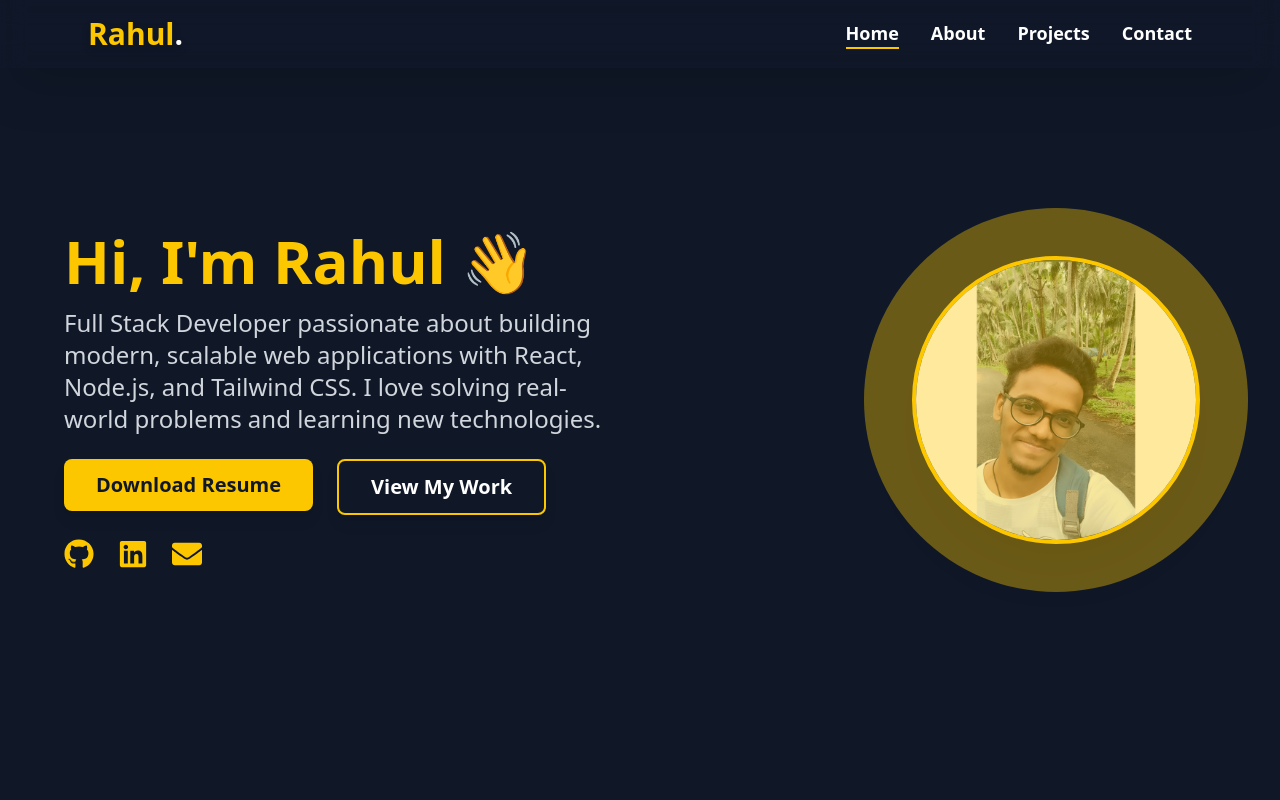
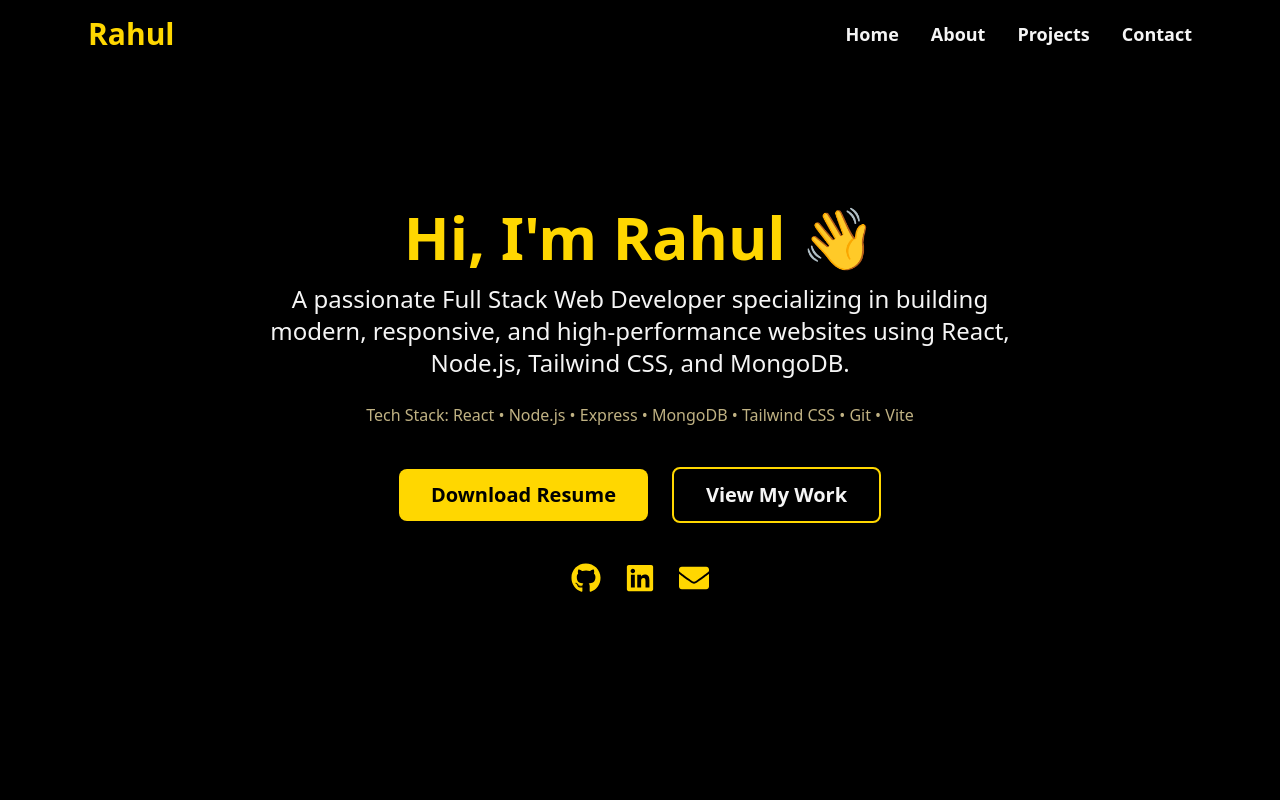
Before and after one commit to PalaniRahulDravid/My_Portfolio, a React (Vite) app: page / in a window 1280 px wide. Shown: the top 800 px of the page. Built offline with nearby package versions, Linux system fonts and the light colour scheme.

Commit message:
Transformed portfolio into single-page scroll layout with improved UI

```diff
--- a/src/App.jsx
+++ b/src/App.jsx
@@ -1,5 +1,6 @@
 import { BrowserRouter as Router, Routes, Route } from "react-router-dom";
 import Navbar from "./components/Navbar";
+import Landing from "./pages/Landing";
 import Home from "./pages/Home";
 import About from "./pages/About";
 import Projects from "./pages/Projects";
@@ -10,7 +11,8 @@ export default function App() {
     <Router>
       <Navbar />
       <Routes>
-        <Route path="/" element={<Home />} />
+        <Route path="/" element={<Landing />} />
+        <Route path="/home" element={<Home />} />
         <Route path="/about" element={<About />} />
         <Route path="/projects" element={<Projects />} />
         <Route path="/contact" element={<Contact />} />
--- a/src/components/Navbar.jsx
+++ b/src/components/Navbar.jsx
@@ -1,72 +1,91 @@
 import { useState } from "react";
-import { Link, useLocation } from "react-router-dom";
+import { Link, useLocation, useNavigate } from "react-router-dom";
 import { motion } from "framer-motion";
 import { Menu, X } from "lucide-react";
 
 export default function Navbar() {
   const [isOpen, setIsOpen] = useState(false);
   const location = useLocation();
+  const navigate = useNavigate();
 
   const navLinks = [
-    { name: "Home", path: "/" },
-    { name: "About", path: "/about" },
-    { name: "Projects", path: "/projects" },
-    { name: "Contact", path: "/contact" },
+    { name: "Home", id: "home", path: "/home" },
+    { name: "About", id: "about", path: "/about" },
+    { name: "Projects", id: "projects", path: "/projects" },
+    { name: "Contact", id: "contact", path: "/contact" },
   ];
+
+  const handleNav = (id, path) => {
+    if (location.pathname === "/") {
+      const section = document.getElementById(id);
+      if (section) {
+        section.scrollIntoView({ behavior: "smooth" });
+      }
+      setIsOpen(false);
+    } else {
+      navigate(path);
+      setIsOpen(false);
+    }
+  };
 
   return (
     <motion.nav
       initial={{ opacity: 0, y: -20 }}
       animate={{ opacity: 1, y: 0 }}
       transition={{ duration: 0.8 }}
-      className="fixed top-0 left-0 w-full bg-gray-900/80 backdrop-blur-md shadow-2xl z-50"
+      className="fixed top-0 left-0 w-full bg-black/80 backdrop-blur-lg z-50 shadow-md"
     >
       <div className="max-w-6xl mx-auto px-4 sm:px-6 py-4 flex justify-between items-center">
-        <h1 className="text-3xl font-extrabold text-yellow-400 drop-shadow-lg">
-          Rahul<span className="text-white">.</span>
+        <h1 className="text-3xl font-extrabold text-[#FFD700] drop-shadow-lg">
+          Rahul<span className="text-white"></span>
         </h1>
+
+        {/* Desktop Nav */}
         <div className="hidden md:flex space-x-8">
           {navLinks.map((link) => (
-            <Link
+            <button
               key={link.name}
-              to={link.path}
-              className={`nav-link font-semibold transition ${
+              onClick={() => handleNav(link.id, link.path)}
+              className={`font-semibold text-lg transition-all duration-200 bg-transparent border-none outline-none ${
                 location.pathname === link.path
-                  ? "text-yellow-400 border-b-2 border-yellow-400"
-                  : "text-white hover:text-yellow-400"
+                  ? "text-[#FFD700] border-b-2 border-[#FFD700]"
+                  : "text-[#F5F5F5] hover:text-[#FFD700]"
               }`}
             >
               {link.name}
-            </Link>
+            </button>
           ))}
         </div>
+
+        {/* Mobile Menu Toggle */}
         <button
-          className="md:hidden text-yellow-400"
+          className="md:hidden text-[#FFD700]"
           onClick={() => setIsOpen(!isOpen)}
         >
           {isOpen ? <X size={30} /> : <Menu size={30} />}
         </button>
       </div>
+
+      {/* Mobile Nav Dropdown */}
       {isOpen && (
         <motion.div
           initial={{ opacity: 0, y: -10 }}
           animate={{ opacity: 1, y: 0 }}
           transition={{ duration: 0.5 }}
-          className="md:hidden bg-gray-800/95 backdrop-blur-md text-white flex flex-col items-center py-4 space-y-4 shadow-lg"
+          className="md:hidden bg-[#111111]/95 text-white flex flex-col items-center py-4 space-y-4 shadow-lg"
         >
           {navLinks.map((link) => (
-            <Link
+            <button
               key={link.name}
-              to={link.path}
-              className={`mobile-nav-link font-semibold text-lg ${
+              onClick={() => handleNav(link.id, link.path)}
+              className={`font-semibold text-lg bg-transparent border-none outline-none ${
                 location.pathname === link.path
-                  ? "text-yellow-400"
-                  : "text-white hover:text-yellow-400"
+                  ? "text-[#FFD700]"
+                  : "text-[#F5F5F5] hover:text-[#FFD700]"
               }`}
-              onClick={() => setIsOpen(false)}
             >
               {link.name}
-            </Link>
+            </button>
           ))}
         </motion.div>
       )}
--- a/src/pages/About.jsx
+++ b/src/pages/About.jsx
@@ -16,9 +16,10 @@ const skills = [
 
 export default function About() {
   return (
-    <section className="min-h-screen flex items-center justify-center bg-gray-900 text-white px-4 sm:px-10">
+    <section className="min-h-screen flex items-center justify-center px-4 sm:px-10" style={{ backgroundColor: "#000000", color: "#F5F5F5" }}>
       <div className="max-w-6xl w-full grid grid-cols-1 md:grid-cols-2 gap-8 sm:gap-12 items-center">
 
+        {/* Profile Image */}
         <motion.div
           initial={{ opacity: 0, scale: 0.7, y: -20 }}
           animate={{ opacity: 1, scale: 1, y: 0 }}
@@ -31,12 +32,12 @@ export default function About() {
             <motion.div
               animate={{ y: [0, -10, 0] }}
               transition={{ duration: 2, repeat: Infinity, ease: "easeInOut" }}
-              className="absolute w-52 xs:w-64 sm:w-96 h-52 xs:h-64 sm:h-96 bg-yellow-400 rounded-full opacity-25 animate-pulse"
+              className="absolute w-52 xs:w-64 sm:w-96 h-52 xs:h-64 sm:h-96 bg-[#FFD700] rounded-full opacity-20 animate-pulse"
             ></motion.div>
             <motion.img
               src="/profile.png"
               alt="Rahul's Profile"
-              className="w-40 xs:w-48 sm:w-72 h-40 xs:h-48 sm:h-72 object-cover rounded-full border-4 border-yellow-400 shadow-2xl"
+              className="w-40 xs:w-48 sm:w-72 h-40 xs:h-48 sm:h-72 object-cover rounded-full border-4 border-[#FFD700] shadow-2xl"
               animate={{
                 rotate: [0, 2, -2, 0],
                 boxShadow: [
@@ -56,34 +57,38 @@ export default function About() {
           animate={{ opacity: 1, x: 0 }}
           transition={{ duration: 1 }}
         >
-          <h2 className="text-3xl xs:text-4xl sm:text-5xl md:text-6xl font-extrabold text-yellow-400 text-center md:text-left">
+          <h2 className="text-3xl xs:text-4xl sm:text-5xl md:text-6xl font-extrabold text-[#FFD700] text-center md:text-left">
             About Me
           </h2>
-          <p className="text-lg sm:text-xl md:text-2xl mt-4 text-gray-300 leading-relaxed text-center md:text-left">
-            Hi! I'm Rahul, a <span className="text-yellow-400">Full Stack Developer</span> passionate about building beautiful, scalable, and efficient web applications.
+          <p className="text-lg sm:text-xl md:text-2xl mt-4 leading-relaxed text-center md:text-left">
+            Hi! I'm Rahul, a <span className="text-[#FFD700]">Full Stack Developer</span> passionate about building beautiful, scalable, and efficient web applications.
           </p>
-          <p className="mt-3 text-gray-400 text-base sm:text-lg text-center md:text-left">
+          <p className="mt-3 text-[#C0B283] text-base sm:text-lg text-center md:text-left">
             I love learning new technologies and turning ideas into reality through code. My focus is on writing clean, maintainable, and high-performance applications that make a difference.
           </p>
+
+          {/* Skills */}
           <div className="mb-6 mt-6">
-            <h3 className="text-xl font-semibold text-yellow-400 mb-2 text-center md:text-left">Skills</h3>
+            <h3 className="text-xl font-semibold text-[#FFD700] mb-2 text-center md:text-left">Skills</h3>
             <div className="flex flex-wrap gap-2 justify-center md:justify-start">
               {skills.map((skill) => (
                 <span
                   key={skill}
-                  className="bg-yellow-400/20 text-yellow-300 px-3 py-1 rounded-full font-semibold text-xs xs:text-sm shadow hover:bg-yellow-400/40 transition"
+                  className="bg-[#FFD700]/20 text-[#FFD700] px-3 py-1 rounded-full font-semibold text-xs xs:text-sm shadow hover:bg-[#FFD700]/30 transition"
                 >
                   {skill}
                 </span>
               ))}
             </div>
           </div>
+
+          {/* Social Icons */}
           <div className="flex space-x-6 mt-4 justify-center md:justify-start">
             <a
               href="https://github.com/PalaniRahulDravid"
               target="_blank"
               rel="noopener noreferrer"
-              className="text-gray-300 hover:text-white text-2xl xs:text-3xl md:text-4xl transition duration-300"
+              className="text-[#FFD700] hover:text-[#C0B283] text-2xl xs:text-3xl md:text-4xl transition duration-300"
               aria-label="GitHub"
             >
               <FaGithub />
@@ -92,7 +97,7 @@ export default function About() {
               href="https://www.linkedin.com/in/palani-rahul-dravid-a89916292/"
               target="_blank"
               rel="noopener noreferrer"
-              className="text-blue-500 hover:text-blue-700 text-2xl xs:text-3xl md:text-4xl transition duration-300"
+              className="text-[#FFD700] hover:text-[#C0B283] text-2xl xs:text-3xl md:text-4xl transition duration-300"
               aria-label="LinkedIn"
             >
               <FaLinkedin />
@@ -101,7 +106,7 @@ export default function About() {
               href="https://x.com/rahulprince2526?t=13eWwpLeLtpNofPCAtO__A&s=09"
               target="_blank"
               rel="noopener noreferrer"
-              className="text-blue-400 hover:text-blue-600 text-2xl xs:text-3xl md:text-4xl transition duration-300"
+              className="text-[#FFD700] hover:text-[#C0B283] text-2xl xs:text-3xl md:text-4xl transition duration-300"
               aria-label="Twitter"
             >
               <FaTwitter />
@@ -110,7 +115,7 @@ export default function About() {
               href="https://leetcode.com/u/palani_rahul_dravid/"
               target="_blank"
               rel="noopener noreferrer"
-              className="text-yellow-400 hover:text-yellow-500 text-2xl xs:text-3xl md:text-4xl transition duration-300"
+              className="text-[#FFD700] hover:text-[#C0B283] text-2xl xs:text-3xl md:text-4xl transition duration-300"
               aria-label="LeetCode"
             >
               <FaCode />
--- a/src/pages/Home.jsx
+++ b/src/pages/Home.jsx
@@ -6,43 +6,68 @@ export default function Home() {
   const navigate = useNavigate();
 
   return (
-    <section className="h-screen flex items-center justify-center bg-gray-900 text-white px-4 sm:px-10">
-      <div className="max-w-6xl w-full grid grid-cols-1 md:grid-cols-2 gap-8 sm:gap-12 items-center">
+    <section
+      className="h-screen flex items-center justify-center px-4 sm:px-10"
+      style={{ backgroundColor: "#000000", color: "#F5F5F5" }}
+    >
+      <div className="max-w-5xl w-full text-center flex flex-col items-center justify-center">
 
-        <motion.div
-          initial={{ opacity: 0, x: -50 }}
-          animate={{ opacity: 1, x: 0 }}
+        <motion.h1
+          initial={{ opacity: 0, y: -30 }}
+          animate={{ opacity: 1, y: 0 }}
           transition={{ duration: 1 }}
-          className="order-2 md:order-1"
+          className="text-4xl xs:text-5xl sm:text-6xl font-extrabold mb-4"
+          style={{ color: "#FFD700" }}
         >
-          <h1 className="text-4xl xs:text-5xl sm:text-6xl font-extrabold text-yellow-400 text-center md:text-left mb-4">
           Hi, I'm Rahul 👋
-          </h1>
-          <p className="text-lg sm:text-2xl text-gray-300 mb-6 text-center md:text-left">
-            Full Stack Developer passionate about building modern, scalable web applications with React, Node.js, and Tailwind CSS. I love solving real-world problems and learning new technologies.
-          </p>
-          <div className="flex flex-col sm:flex-row items-center sm:items-start space-y-4 sm:space-y-0 sm:space-x-6 mb-6">
+        </motion.h1>
+
+        <motion.p
+          initial={{ opacity: 0 }}
+          animate={{ opacity: 1 }}
+          transition={{ duration: 1.2, delay: 0.2 }}
+          className="text-lg sm:text-2xl max-w-3xl text-[#F5F5F5] mb-6"
+        >
+          A passionate Full Stack Web Developer specializing in building modern, responsive, and high-performance websites using React, Node.js, Tailwind CSS, and MongoDB.
+        </motion.p>
+
+        <motion.p
+          initial={{ opacity: 0 }}
+          animate={{ opacity: 1 }}
+          transition={{ duration: 1.4, delay: 0.4 }}
+          className="text-sm sm:text-base text-[#C0B283] mb-10"
+        >
+          Tech Stack: React • Node.js • Express • MongoDB • Tailwind CSS • Git • Vite
+        </motion.p>
+
+        <div className="flex flex-col sm:flex-row items-center justify-center gap-3 sm:gap-6 mb-10">
           <a
             href="/Rahul_Resume.pdf"
             download
-              className="w-full sm:w-auto text-center bg-yellow-400 text-gray-900 px-6 sm:px-8 py-3 rounded-lg font-bold text-base sm:text-xl shadow-lg hover:bg-yellow-500 transition"
+            className="text-center w-44 sm:w-auto bg-[#FFD700] text-[#000000] px-4 py-2 sm:px-8 sm:py-3 rounded-lg font-bold text-sm sm:text-xl shadow-lg hover:bg-[#C0B283] hover:text-black transition"
           >
             Download Resume
           </a>
           <button
             type="button"
             onClick={() => navigate("/projects")}
-              className="w-full sm:w-auto text-center border-2 border-yellow-400 px-6 sm:px-8 py-3 rounded-lg font-bold text-base sm:text-xl shadow-lg hover:bg-yellow-400 hover:text-gray-900 transition"
+            className="text-center w-44 sm:w-auto border-2 border-[#FFD700] px-4 py-2 sm:px-8 sm:py-3 rounded-lg font-bold text-sm sm:text-xl shadow-lg hover:bg-[#C0B283] hover:text-black transition"
           >
             View My Work
           </button>
         </div>
-          <div className="flex flex-row items-center justify-center md:justify-start gap-6 mt-4">
+
+        <motion.div
+          initial={{ opacity: 0, y: 10 }}
+          animate={{ opacity: 1, y: 0 }}
+          transition={{ duration: 1.6, delay: 0.6 }}
+          className="flex items-center justify-center gap-6"
+        >
           <a
             href="https://github.com/PalaniRahulDravid"
             target="_blank"
             rel="noopener noreferrer"
-              className="text-yellow-400 hover:text-white text-3xl transition duration-300"
+            className="text-[#FFD700] hover:text-[#C0B283] text-3xl transition duration-300"
             aria-label="GitHub"
           >
             <FaGithub />
@@ -51,38 +76,19 @@ export default function Home() {
             href="https://www.linkedin.com/in/palani-rahul-dravid-a89916292/"
             target="_blank"
             rel="noopener noreferrer"
-              className="text-yellow-400 hover:text-blue-500 text-3xl transition duration-300"
+            className="text-[#FFD700] hover:text-[#C0B283] text-3xl transition duration-300"
             aria-label="LinkedIn"
           >
             <FaLinkedin />
           </a>
           <a
             href="mailto:rahuldravidpalani2005@gmail.com"
-              className="text-yellow-400 hover:text-red-400 text-3xl transition duration-300"
+            className="text-[#FFD700] hover:text-[#C0B283] text-3xl transition duration-300"
             aria-label="Email"
           >
             <FaEnvelope />
           </a>
-          </div>
         </motion.div>
-
-        {/* Profile Image */}
-        <motion.div
-          initial={{ opacity: 0, scale: 0.8 }}
-          animate={{ opacity: 1, scale: 1 }}
-          transition={{ duration: 1.2 }}
-          className="flex justify-center md:justify-end order-1 md:order-2 mt-8 md:mt-0"
-        >
-          <div className="relative w-48 xs:w-56 sm:w-80 h-48 xs:h-56 sm:h-80 flex items-center justify-center md:ml-10">
-            <div className="absolute w-52 xs:w-64 sm:w-96 h-52 xs:h-64 sm:h-96 bg-yellow-400 rounded-full opacity-25 animate-pulse"></div>
-            <img
-              src="/profile.png"
-              alt="Rahul's Profile"
-              className="w-40 xs:w-48 sm:w-72 h-40 xs:h-48 sm:h-72 object-cover rounded-full border-4 border-yellow-400 shadow-2xl"
-            />
-          </div>
-        </motion.div>
-
       </div>
     </section>
   );
--- /dev/null
+++ b/src/pages/Landing.jsx
@@ -0,0 +1,15 @@
+import Home from "./Home";
+import About from "./About";
+import Projects from "./Projects";
+import Contact from "./Contact";
+
+export default function Landing() {
+  return (
+    <div>
+      <section id="home"><Home /></section>
+      <section id="about"><About /></section>
+      <section id="projects"><Projects /></section>
+      <section id="contact"><Contact /></section>
+    </div>
+  );
+}
```
Also changed, not shown: src/pages/Contact.jsx (+23 -21 lines), src/pages/Projects.jsx (+19 -12 lines). Lines whose indentation alone changed are shown as unchanged.
